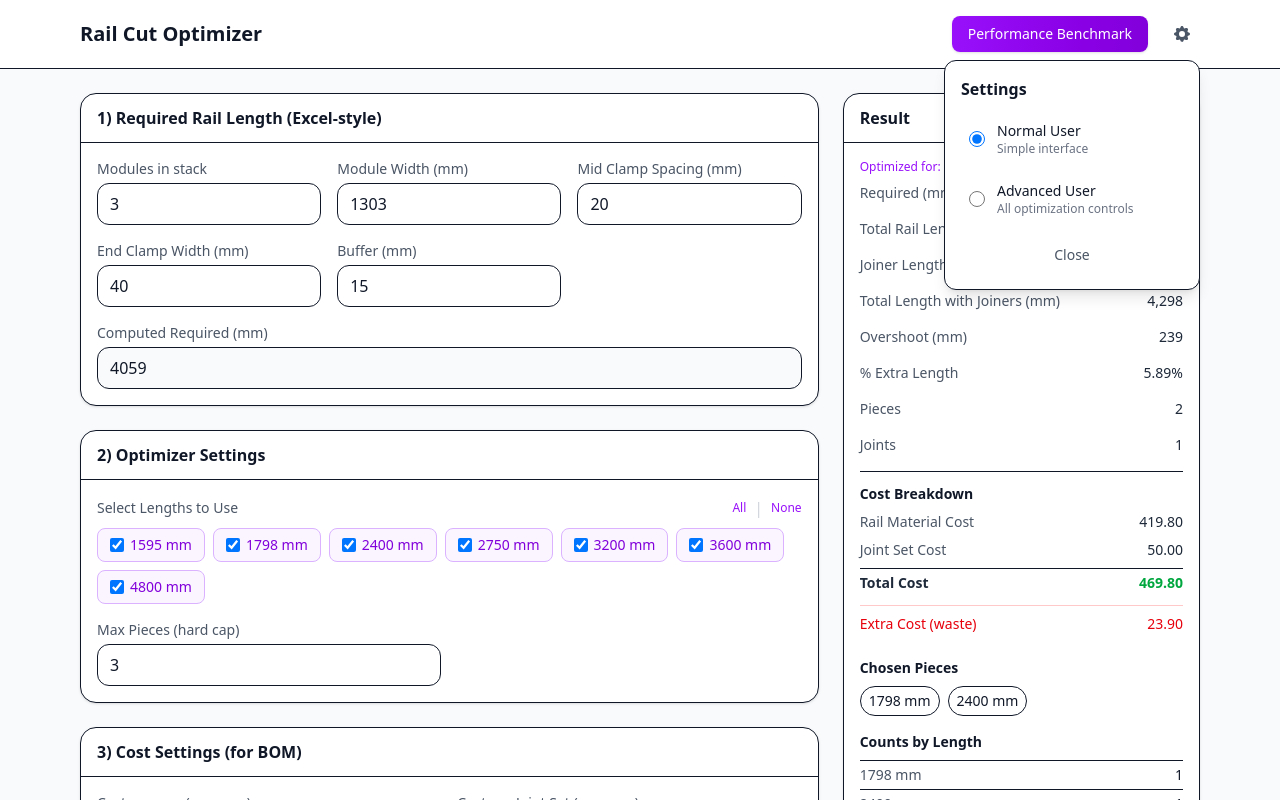
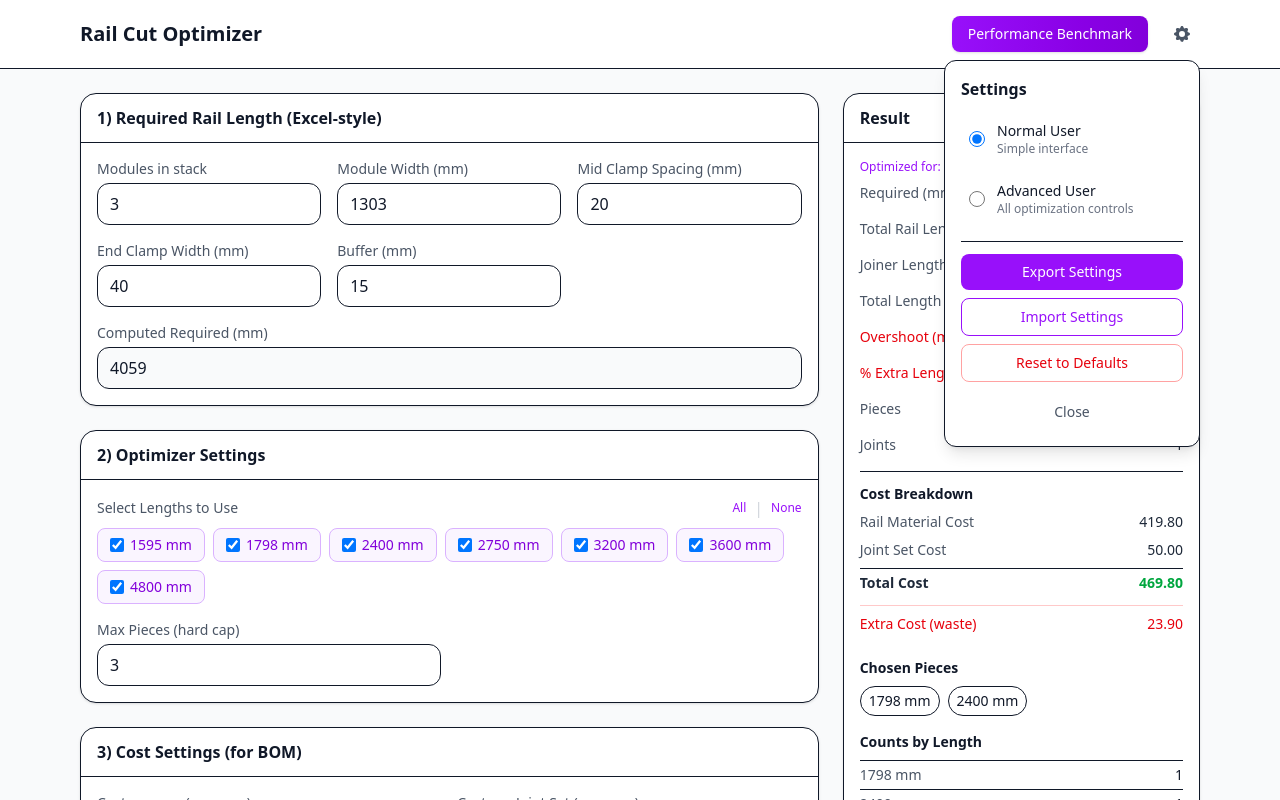
Before and after one commit to abujawed11/knapsack-tool, a React (Vite) app in the folder knapsack-front/: page / in a window 1280 px wide. Both pictures are taken after a click on the button "Settings". Shown: the top 800 px of the page. Built offline with nearby package versions, Linux system fonts and the light colour scheme.

Commit message:
added settings to imort and export

```diff
--- a/knapsack-front/src/App.jsx
+++ b/knapsack-front/src/App.jsx
@@ -1,54 +1,205 @@
 // src/App.jsx
-import { useMemo, useState } from "react";
+import { useMemo, useState, useEffect } from "react";
 import { optimizeCuts, requiredRailLength, generateScenarios } from "./lib/optimizer";
 
 const DEFAULT_LENGTHS = [1595, 1798, 2400, 2750, 3200, 3600, 4800];
+const STORAGE_KEY = 'railOptimizerSettings';
+
+// Load settings from localStorage
+function loadSettings() {
+  try {
+    const saved = localStorage.getItem(STORAGE_KEY);
+    if (saved) {
+      return JSON.parse(saved);
+    }
+  } catch (e) {
+    console.error('Failed to load settings:', e);
+  }
+  return null;
+}
+
+// Save settings to localStorage
+function saveSettings(settings) {
+  try {
+    localStorage.setItem(STORAGE_KEY, JSON.stringify(settings));
+  } catch (e) {
+    console.error('Failed to save settings:', e);
+  }
+}
+
+// Export settings to JSON file
+function exportToFile(settings) {
+  const json = JSON.stringify(settings, null, 2);
+  const blob = new Blob([json], { type: 'application/json' });
+  const url = URL.createObjectURL(blob);
+  const a = document.createElement('a');
+  a.href = url;
+  a.download = 'rail-optimizer-settings.json';
+  document.body.appendChild(a);
+  a.click();
+  document.body.removeChild(a);
+  URL.revokeObjectURL(url);
+}
 
 export default function App() {
+  // Load saved settings on mount
+  const savedSettings = useMemo(() => loadSettings(), []);
+
   // User mode: 'normal' or 'advanced'
-  const [userMode, setUserMode] = useState('normal');
+  const [userMode, setUserMode] = useState(savedSettings?.userMode || 'normal');
   const [showSettings, setShowSettings] = useState(false);
 
   // Excel-like inputs
-  const [modules, setModules] = useState(3);
-  const [moduleWidth, setModuleWidth] = useState(1303);
-  const [midClamp, setMidClamp] = useState(20);
-  const [endClampWidth, setEndClampWidth] = useState(40);
-  const [buffer, setBuffer] = useState(15);
+  const [modules, setModules] = useState(savedSettings?.modules ?? 3);
+  const [moduleWidth, setModuleWidth] = useState(savedSettings?.moduleWidth ?? 1303);
+  const [midClamp, setMidClamp] = useState(savedSettings?.midClamp ?? 20);
+  const [endClampWidth, setEndClampWidth] = useState(savedSettings?.endClampWidth ?? 40);
+  const [buffer, setBuffer] = useState(savedSettings?.buffer ?? 15);
   const computedRequired = useMemo(
     () => requiredRailLength({ modules, moduleWidth, midClamp, endClampWidth, buffer }),
     [modules, moduleWidth, midClamp, endClampWidth, buffer]
   );
 
   // Direct override for required
-  const [requiredOverride, setRequiredOverride] = useState("");
+  const [requiredOverride, setRequiredOverride] = useState(savedSettings?.requiredOverride ?? "");
   const required = useMemo(() => {
     const v = Number(requiredOverride);
     return Number.isFinite(v) && v > 0 ? Math.round(v) : computedRequired;
   }, [requiredOverride, computedRequired]);
 
   // Optimizer knobs
-  const [lengthsInput, setLengthsInput] = useState(DEFAULT_LENGTHS.join(", "));
+  const [lengthsInput, setLengthsInput] = useState(savedSettings?.lengthsInput ?? DEFAULT_LENGTHS.join(", "));
   // Track which lengths are enabled (true = use, false = ignore)
   const [enabledLengths, setEnabledLengths] = useState(() => {
+    if (savedSettings?.enabledLengths) {
+      return savedSettings.enabledLengths;
+    }
     const initial = {};
     DEFAULT_LENGTHS.forEach(len => initial[len] = true);
     return initial;
   });
-  const [maxPieces, setMaxPieces] = useState(3);          // <= 3 pieces (2 joints)
-  const [maxWastePct, setMaxWastePct] = useState("");     // Optional: e.g., 0.02 for 2% max waste
-  const [alphaJoint, setAlphaJoint] = useState(220);
-  const [betaSmall, setBetaSmall] = useState(60);
-  const [allowUndershootPct, setAllowUndershootPct] = useState(0);
-  const [gammaShort, setGammaShort] = useState(5);
+  const [maxPieces, setMaxPieces] = useState(savedSettings?.maxPieces ?? 3);
+  const [maxWastePct, setMaxWastePct] = useState(savedSettings?.maxWastePct ?? "");
+  const [alphaJoint, setAlphaJoint] = useState(savedSettings?.alphaJoint ?? 220);
+  const [betaSmall, setBetaSmall] = useState(savedSettings?.betaSmall ?? 60);
+  const [allowUndershootPct, setAllowUndershootPct] = useState(savedSettings?.allowUndershootPct ?? 0);
+  const [gammaShort, setGammaShort] = useState(savedSettings?.gammaShort ?? 5);
 
   // Cost parameters for BOM
-  const [costPerMm, setCostPerMm] = useState("0.1");     // Cost per mm of rail
-  const [costPerJointSet, setCostPerJointSet] = useState("50"); // Cost per joint connector set
-  const [joinerLength, setJoinerLength] = useState("100"); // Length of each joiner in mm
+  const [costPerMm, setCostPerMm] = useState(savedSettings?.costPerMm ?? "0.1");
+  const [costPerJointSet, setCostPerJointSet] = useState(savedSettings?.costPerJointSet ?? "50");
+  const [joinerLength, setJoinerLength] = useState(savedSettings?.joinerLength ?? "100");
 
   // Priority selection for optimization
-  const [priority, setPriority] = useState('length'); // 'length', 'joints'
+  const [priority, setPriority] = useState(savedSettings?.priority ?? 'length');
+
+  // Current settings object
+  const currentSettings = {
+    userMode,
+    modules,
+    moduleWidth,
+    midClamp,
+    endClampWidth,
+    buffer,
+    requiredOverride,
+    lengthsInput,
+    enabledLengths,
+    maxPieces,
+    maxWastePct,
+    alphaJoint,
+    betaSmall,
+    allowUndershootPct,
+    gammaShort,
+    costPerMm,
+    costPerJointSet,
+    joinerLength,
+    priority
+  };
+
+  // Save settings whenever they change
+  useEffect(() => {
+    saveSettings(currentSettings);
+  }, [
+    userMode, modules, moduleWidth, midClamp, endClampWidth, buffer,
+    requiredOverride, lengthsInput, enabledLengths, maxPieces, maxWastePct,
+    alphaJoint, betaSmall, allowUndershootPct, gammaShort,
+    costPerMm, costPerJointSet, joinerLength, priority
+  ]);
+
+  // Export settings to file
+  const handleExport = () => {
+    exportToFile(currentSettings);
+  };
+
+  // Import settings from file
+  const handleImport = (event) => {
+    const file = event.target.files[0];
+    if (!file) return;
+
+    const reader = new FileReader();
+    reader.onload = (e) => {
+      try {
+        const imported = JSON.parse(e.target.result);
+
+        // Apply imported settings
+        if (imported.userMode) setUserMode(imported.userMode);
+        if (imported.modules !== undefined) setModules(imported.modules);
+        if (imported.moduleWidth !== undefined) setModuleWidth(imported.moduleWidth);
+        if (imported.midClamp !== undefined) setMidClamp(imported.midClamp);
+        if (imported.endClampWidth !== undefined) setEndClampWidth(imported.endClampWidth);
+        if (imported.buffer !== undefined) setBuffer(imported.buffer);
+        if (imported.requiredOverride !== undefined) setRequiredOverride(imported.requiredOverride);
+        if (imported.lengthsInput) setLengthsInput(imported.lengthsInput);
+        if (imported.enabledLengths) setEnabledLengths(imported.enabledLengths);
+        if (imported.maxPieces !== undefined) setMaxPieces(imported.maxPieces);
+        if (imported.maxWastePct !== undefined) setMaxWastePct(imported.maxWastePct);
+        if (imported.alphaJoint !== undefined) setAlphaJoint(imported.alphaJoint);
+        if (imported.betaSmall !== undefined) setBetaSmall(imported.betaSmall);
+        if (imported.allowUndershootPct !== undefined) setAllowUndershootPct(imported.allowUndershootPct);
+        if (imported.gammaShort !== undefined) setGammaShort(imported.gammaShort);
+        if (imported.costPerMm !== undefined) setCostPerMm(imported.costPerMm);
+        if (imported.costPerJointSet !== undefined) setCostPerJointSet(imported.costPerJointSet);
+        if (imported.joinerLength !== undefined) setJoinerLength(imported.joinerLength);
+        if (imported.priority) setPriority(imported.priority);
+
+        alert('Settings imported successfully!');
+      } catch (err) {
+        alert('Failed to import settings. Invalid file format.');
+        console.error('Import error:', err);
+      }
+    };
+    reader.readAsText(file);
+
+    // Reset file input
+    event.target.value = '';
+  };
+
+  // Reset to defaults
+  const handleReset = () => {
+    if (confirm('Reset all settings to defaults?')) {
+      setUserMode('normal');
+      setModules(3);
+      setModuleWidth(1303);
+      setMidClamp(20);
+      setEndClampWidth(40);
+      setBuffer(15);
+      setRequiredOverride('');
+      setLengthsInput(DEFAULT_LENGTHS.join(', '));
+      const defaultEnabled = {};
+      DEFAULT_LENGTHS.forEach(len => defaultEnabled[len] = true);
+      setEnabledLengths(defaultEnabled);
+      setMaxPieces(3);
+      setMaxWastePct('');
+      setAlphaJoint(220);
+      setBetaSmall(60);
+      setAllowUndershootPct(0);
+      setGammaShort(5);
+      setCostPerMm('0.1');
+      setCostPerJointSet('50');
+      setJoinerLength('100');
+      setPriority('length');
+    }
+  };
 
   const parsedLengths = useMemo(
     () => parseNumList(lengthsInput).filter(len => enabledLengths[len] !== false),
@@ -198,6 +349,31 @@ export default function App() {
                       </div>
                     </label>
                   </div>
+                  <div className="mt-4 pt-3 border-t space-y-2">
+                    <button
+                      onClick={handleExport}
+                      className="w-full py-2 text-sm font-medium text-white bg-purple-600 rounded-lg hover:bg-purple-700"
+                    >
+                      Export Settings
+                    </button>
+                    <label className="block">
+                      <span className="w-full py-2 text-sm font-medium text-purple-600 border border-purple-600 rounded-lg hover:bg-purple-50 cursor-pointer block text-center">
+                        Import Settings
+                      </span>
+                      <input
+                        type="file"
+                        accept=".json"
+                        onChange={handleImport}
+                        className="hidden"
+                      />
+                    </label>
+                    <button
+                      onClick={handleReset}
+                      className="w-full py-2 text-sm font-medium text-red-600 border border-red-300 rounded-lg hover:bg-red-50"
+                    >
+                      Reset to Defaults
+                    </button>
+                  </div>
                   <button
                     onClick={() => setShowSettings(false)}
                     className="mt-3 w-full py-2 text-sm font-medium text-gray-600 hover:text-gray-800"
@@ -337,8 +513,14 @@ export default function App() {
                     <KV label="Total Length with Joiners (mm)" value={fmt(bestResult.totalLengthWithJoiners)} />
                   </>
                 )}
-                <KV label="Overshoot (mm)" value={fmt(bestResult.actualOvershoot)} />
-                <KV label="% Extra Length" value={`${extraPct.toFixed(2)}%`} />
+                <div className="flex justify-between text-sm">
+                  <span className="text-red-600">Overshoot (mm)</span>
+                  <span className="font-medium text-red-600">{fmt(bestResult.actualOvershoot)}</span>
+                </div>
+                <div className="flex justify-between text-sm">
+                  <span className="text-red-600">% Extra Length</span>
+                  <span className="font-medium text-red-600">{extraPct.toFixed(2)}%</span>
+                </div>
                 <KV label="Pieces" value={bestResult.pieces} />
                 <KV label="Joints" value={bestResult.joints} />
                 {userMode === 'advanced' && <KV label="Small Pieces" value={bestResult.smallCount} />}
```
